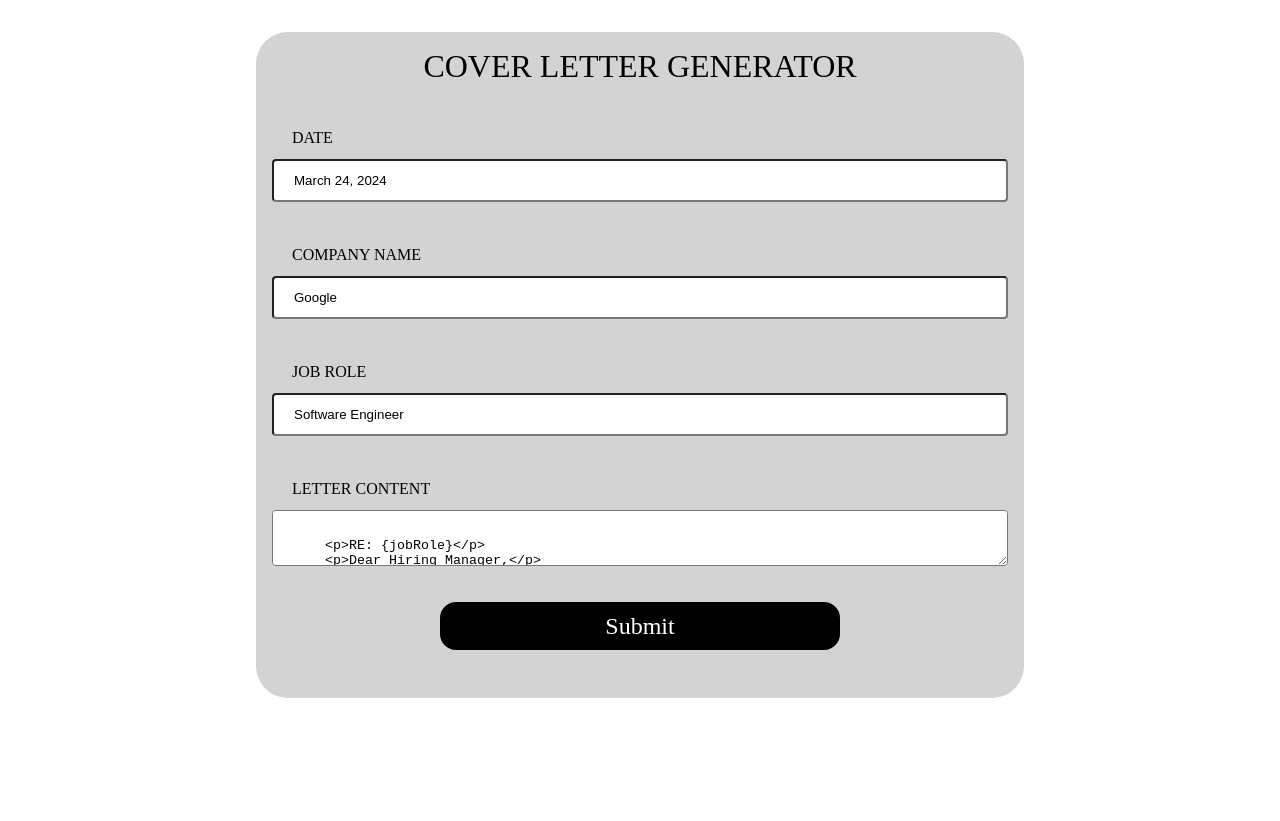
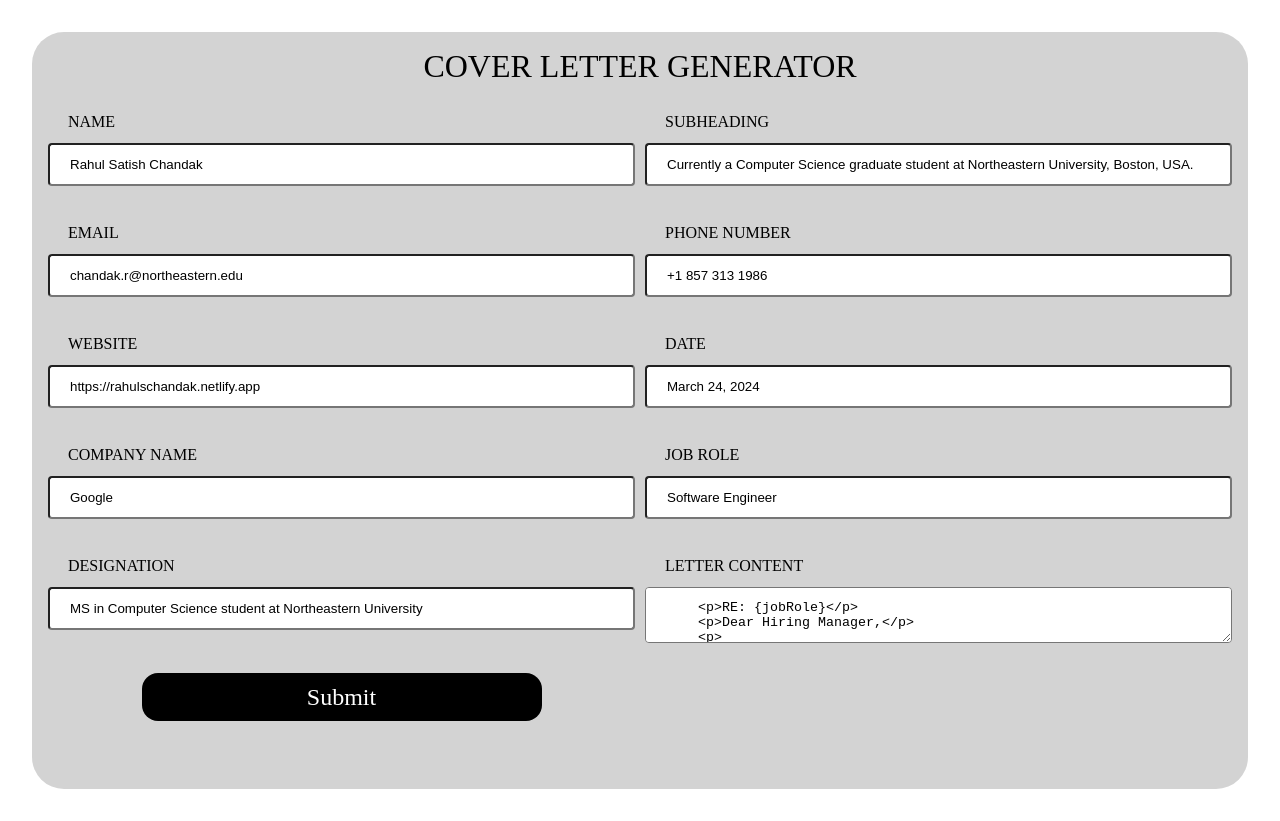
Before and after one commit to rahulschandak/CoverLetterGen, a React (Create React App) app: page / in a window 1280 px wide. Before the commit the page ends 800 px from the top, so only its background shows below. Built offline with nearby package versions, Linux system fonts and the light colour scheme.

Commit message:
Adding flexibility

```diff
--- a/src/App.css
+++ b/src/App.css
@@ -1,9 +1,22 @@
 .form-container {
-  margin: 2rem 16rem 2rem 16rem;
+  margin: 2rem 2rem 2rem 2rem;
   padding: 1rem;
   background-color: lightgray;
-  font-family: 'Times New Roman', Times, serif;
+  font-family: "Times New Roman", Times, serif;
   border-radius: 2rem;
+
+  .font-elements-style {
+    @media (max-width: 768px) {
+      display: relative;
+    }
+
+    @media (min-width: 768px) {
+      display: grid;
+      grid-template-columns: repeat(2, 1fr); /* 2 columns */
+      grid-auto-rows: minmax(100px, auto); /* adjust row height as needed */
+      gap: 10px; /* gap between grid items */
+    }
+  }
 
   label,
   input,
@@ -21,7 +34,7 @@
 
   div {
     border-radius: 1rem;
-    margin-bottom: 2rem;
+    margin-bottom: 1rem;
   }
 
   .heading {
@@ -45,17 +58,21 @@
     font-size: 1.5rem;
     border-radius: 1rem;
     border: none;
-    font-family: 'Times New Roman', Times, serif
+    font-family: "Times New Roman", Times, serif;
   }
 }
 
 .letter-container {
   margin: 3rem;
-  font-family: 'Times New Roman', Times, serif;
+  font-family: "Times New Roman", Times, serif;
   font-size: 1rem;
   text-align: justify;
 
-  .subheading{
+  .heading {
+    text-transform: uppercase;
+  }
+
+  .subheading {
     margin-top: -0.25rem;
   }
 
--- a/src/form/form.js
+++ b/src/form/form.js
@@ -3,42 +3,57 @@ import "../App.css";
 import { useNavigate } from "react-router-dom"; // Import useNavigate
 
 const Form = () => {
+  const [name, setName] = useState("Rahul Satish Chandak");
+  const [subHeading, setSubHeading] = useState(
+    "Currently a Computer Science graduate student at Northeastern University, Boston, USA."
+  );
+  const [email, setEmail] = useState("chandak.r@northeastern.edu");
+  const [website, setWebsite] = useState("https://rahulschandak.netlify.app");
+  const [phone, setPhone] = useState("+1 857 313 1986");
   const [companyName, setCompanyName] = useState("Google");
   const [jobRole, setJobRole] = useState("Software Engineer");
-  const [letterContent, setLetterContent] = useState(`
-    <p>RE: {jobRole}</p>
+  const [designation, setDesignation] = useState("MS in Computer Science student at Northeastern University");
+  const [letterContent, setLetterContent] = useState(`    <p>RE: {jobRole}</p>
     <p>Dear Hiring Manager,</p>
     <p>
-      I am writing to express my interest in the {jobRole} position at ‘{companyName}’. With a master’s in computer science degree in
-      progress, a 4-year bachelor’s degree, and with 2 years of professional experience as a full stack developer at Tata Consultancy Services Pvt.
-      Ltd., I am confident that my skills and experience make me a strong candidate for the role.
+      I am writing to express my interest in the {jobRole} position at ‘{companyName}’.
+      With a master’s in computer science degree in progress, a 4-year bachelor’s
+      degree, and with 2 years of professional experience as a full stack developer
+      at Tata Consultancy Services Pvt. Ltd., I am confident that my skills and
+      experience make me a strong candidate for the role.
     </p>
     <p>
-      I am particularly excited about the opportunity to work with ‘{companyName}’, as the company's use of the latest technology and
-      emphasis on innovation aligns with my own interests and passion for the field. As a highly motivated and results-driven individual, I am
-      eager to learn and work with experienced professionals. I would love to be part of a team that is pushing the boundaries of the tech
+      I am particularly excited about the opportunity to work with ‘{companyName}’, as
+      the company's use of the latest technology and emphasis on innovation aligns with
+      my own interests and passion for the field. As a highly motivated and results-
+      driven individual, I am eager to learn and work with experienced professionals.
+      I would love to be part of a team that is pushing the boundaries of the tech
       industry.
     </p>
     <p>
-      To name a few, I can code in multiple languages like Java, JavaScript, Python, can design/handle databases with MySQL and MongoDB, and have
-      experience with web technologies like React.js, Node.js, and HTML CSS. I am also very aware of AWS technologies like EC2, S3, RDS, and
-      frontend HCI design principles & prototyping using AxureRP.
+      To name a few, I can code in multiple languages like Java, JavaScript, Python,
+      can design/handle databases with MySQL and MongoDB, and have experience with web
+      technologies like React.js, Node.js, and HTML CSS. I am also very aware of AWS
+      technologies like EC2, S3, RDS, and frontend HCI design principles & prototyping
+      using AxureRP.
     </p>
     <p>
-      Working in an organization like TCS instilled in me the value of time and discipline. Being part of an Agile team taught me the art of
-      collaboration and teamwork. Adhering to tight schedules became a habit, and I thrived under pressure, delivering exceptional results
-      time and again. Building lasting relationships with clients became my forte, as I nurtured open lines of communication and ensured their
-      vision transformed into reality.
+      Working in an organization like TCS instilled in me the value of time and
+      discipline. Being part of an Agile team taught me the art of collaboration and
+      teamwork. Adhering to tight schedules became a habit, and I thrived under
+      pressure, delivering exceptional results time and again. Building lasting
+      relationships with clients became my forte, as I nurtured open lines of
+      communication and ensured their vision transformed into reality.
     </p>
     <p>
-      I have also designed my own portfolio website from scratch using Node.js, React.js, Bootstrap etc. (<a href="https://rahulschandak.netlify.app"
-      >https://rahulschandak.netlify.app</a>). I would appreciate speaking with you further about my qualifications and how I can contribute to your
+      I have also designed my own portfolio website from scratch using Node.js, React.js, Bootstrap etc. (<a href={website}
+      >{website}</a>). I would appreciate speaking with you further about my qualifications and how I can contribute to your
       company. Please find my resume attached for your review. Thank you for being so considerate.
     </p>
     <p>
       Sincerely, <br />
-      Rahul Satish Chandak <br />
-      (MS in Computer Science student at Northeastern University)
+      {name} <br />
+      ({designation})
     </p>`);
   const [date, setDate] = useState(
     new Date().toLocaleDateString("en-US", {
@@ -53,10 +68,16 @@ const Form = () => {
     e.preventDefault();
     navigate("/cover-letter", {
       state: {
-        letterContent,
+        name,
+        subHeading,
+        email,
+        phone,
+        website,
+        date,
         companyName,
         jobRole,
-        date,
+        designation,
+        letterContent,
       },
     });
   };
@@ -65,7 +86,47 @@ const Form = () => {
     <div className="form-container">
       <div className="heading">COVER LETTER GENERATOR</div>
 
-      <form onSubmit={handleSubmit}>
+      <form onSubmit={handleSubmit} className="font-elements-style">
+        <div>
+          <label>NAME</label>
+          <input
+            type="text"
+            value={name}
+            onChange={(e) => setName(e.target.value)}
+          />
+        </div>
+        <div>
+          <label>SUBHEADING</label>
+          <input
+            type="text"
+            value={subHeading}
+            onChange={(e) => setSubHeading(e.target.value)}
+          />
+        </div>
+        <div>
+          <label>EMAIL</label>
+          <input
+            type="text"
+            value={email}
+            onChange={(e) => setEmail(e.target.value)}
+          />
+        </div>
+        <div>
+          <label>PHONE NUMBER</label>
+          <input
+            type="text"
+            value={phone}
+            onChange={(e) => setPhone(e.target.value)}
+          />
+        </div>
+        <div>
+          <label>WEBSITE</label>
+          <input
+            type="text"
+            value={website}
+            onChange={(e) => setWebsite(e.target.value)}
+          />
+        </div>
         <div>
           <label>DATE</label>
           <input
@@ -91,7 +152,15 @@ const Form = () => {
           />
         </div>
         <div>
-        <label>LETTER CONTENT</label>
+          <label>DESIGNATION</label>
+          <input
+            type="text"
+            value={designation}
+            onChange={(e) => setDesignation(e.target.value)}
+          />
+        </div>
+        <div>
+          <label>LETTER CONTENT</label>
           <textarea
             value={letterContent}
             onChange={(e) => setLetterContent(e.target.value)}
--- a/src/letter/letter.js
+++ b/src/letter/letter.js
@@ -11,7 +11,20 @@ import { useNavigate } from "react-router-dom";
 
 const Letter = () => {
   const location = useLocation();
-  let { letterContent, companyName, jobRole, date } = location.state || {};
+  let {
+    name,
+    subHeading,
+    email,
+    phone,
+    website,
+    date,
+    companyName,
+    jobRole,
+    designation,
+    letterContent,
+  } = location.state || {};
+
+//   email = "mailto:".concat(email);
 
   const componentRef = useRef();
   const handlePrint = useReactToPrint({
@@ -29,15 +42,12 @@ const Letter = () => {
   return (
     <>
       <div ref={componentRef} className="letter-container">
-        <h1>RAHUL SATISH CHANDAK</h1>
-        <p className="subheading">
-          Currently a Computer Science graduate student at Northeastern
-          University, Boston, USA.
-        </p>
+        <h1 className="heading">{name}</h1>
+        <p className="subheading">{subHeading}</p>
         <hr />
         <p>
           <FontAwesomeIcon icon={faPhoneVolume} style={{ color: "#000000" }} />
-          &nbsp; +1 857 313 1986
+          &nbsp; {phone}
         </p>
         <p>
           <FontAwesomeIcon
@@ -45,11 +55,7 @@ const Letter = () => {
             style={{ color: "#000000" }}
           />
           &nbsp;&nbsp;&nbsp;
-          <a href="mailto:chandak.r@northeastern.edu">
-            chandak.r@northeastern.edu
-          </a>{" "}
-          /{" "}
-          <a href="mailto:rahulschandak2@gmail.com">rahulschandak2@gmail.com</a>
+          <a href={"mailto:".concat(email)}>{email}</a>
         </p>
         <hr />
         <div className="date-company-container">
@@ -61,7 +67,10 @@ const Letter = () => {
             __html: letterContent
               .replaceAll("{jobRole}", jobRole)
               .replaceAll("{companyName}", companyName)
-              .replaceAll("{date}", date),
+              .replaceAll("{date}", date)
+              .replaceAll("{name}", name)
+              .replaceAll("{website}", website)
+              .replaceAll("{designation}", designation),
           }}
         />
       </div>
```
